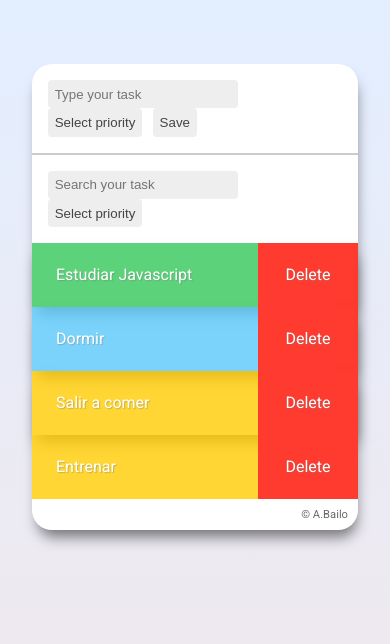
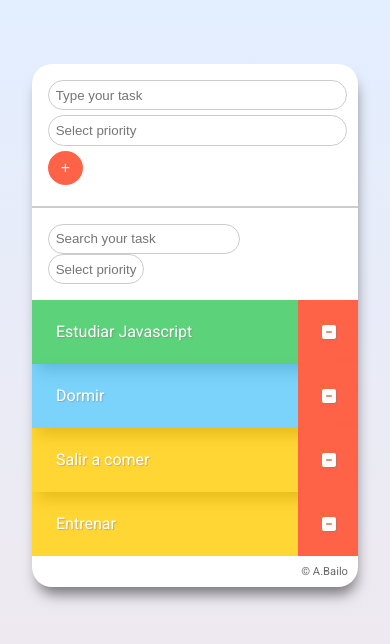
Before and after one commit to alejandrobailo/to_do_bootcamp_practice, a plain HTML site: page index.html in a window 390 px wide. Drawn offline with Linux system fonts and the light colour scheme.

Commit message:
Final 2.0

```diff
--- a/css/style.css
+++ b/css/style.css
@@ -19,25 +19,43 @@ body{
 
 #wrapper{
     max-width: 35em;
-    min-width: 18em;
+    min-width: 18.5em;
     margin: 4em auto;
     -webkit-box-shadow: 2px 11px 14px -4px rgba(0,0,0,0.5);
             box-shadow: 2px 11px 14px -4px rgba(0,0,0,0.5);
-
+    overflow: hidden;
     border-radius: 20px;
     background-color: white;
 }
 
 select,input {
     -webkit-appearance: none;
-    border: none;
-    color: #444;
-    background-color: #eee;
+    border: 1px solid #ccc;
+    color: #777777;
     padding: .5em;
-    border-radius: 4px;
+    border-radius: 20px;
     text-decoration: none;
     margin-right: .5em;
+    background: none;
+}
 
+.save{
+    float: right;
+    border-radius: 50%;
+    width: 35px;
+    background-color: tomato;
+    color: white;
+    font-size: 1em;
+    line-height: 18 px;
+    border: none;
+    cursor: pointer;
+    transition: .1s;
+}
+
+.save:hover{
+    transform: scale(1.1);
+    -webkit-box-shadow: inset 0px 0px 20px -10px rgba(255,255,255,1);
+            box-shadow: inset 0px 0px 20px -10px rgba(255,255,255,1);
 }
 
 input:focus,
@@ -46,7 +64,7 @@ select:focus, select:active {
 }
 
 header .type{
-    padding: 1em;
+    padding: 1em .3em 1em 1em;
     border-bottom: 2px solid #ccc;
 }
 
@@ -57,11 +75,11 @@ header .search{
 main article {
     position: relative;
     padding: 1.5em;
-    /* box-shadow:0 0 4px black; */
     -webkit-box-shadow: 2px 11px 14px -4px rgba(0,0,0,0.5);
             box-shadow: 2px 11px 14px -4px rgba(0,0,0,0.5);
     color: white;
     text-shadow: 1px 1px 1px rgb(120, 120, 120,.4);
+    overflow: hidden;
 }
 
 main article:last-child{
@@ -98,8 +116,8 @@ main article a{
     top: 0;
     right: 0;
     display: block;
-    background-color: rgb(255, 59, 48);
-    width: 100px;
+    background-color: tomato;
+    width: 60px;
     text-align: center;
     text-decoration: none;
     color: white;
@@ -121,7 +139,7 @@ footer{
     text-align: right;
 }
 
-@media only screen and (max-width: 360px){
+@media only screen and (max-width: 401px){
     form{
         display: -webkit-box;
         display: -ms-flexbox;
@@ -138,4 +156,9 @@ footer{
         margin-bottom: 5px;
         text-align: left;
     }
+
+    .save{
+        text-align: center;
+        float: none;
+    }
 }
--- a/index.html
+++ b/index.html
@@ -6,6 +6,7 @@
     <meta name="viewport" content="width=device-width, initial-scale=1.0">
     <meta http-equiv="X-UA-Compatible" content="ie=edge">
     <title>Task App</title>
+    <script src="https://kit.fontawesome.com/7bbbb26c9f.js" crossorigin="anonymous"></script>
     <link rel="stylesheet" href="css/style.css">
 </head>
 
@@ -21,7 +22,7 @@
                         <option value="daily">Daiy</option>
                         <option value="monthly">Monthly</option>
                     </select>
-                    <input type="submit" value="Save" id="save">
+                    <input type="submit" value="+" id="save" class="save">
                 </form>
                 <p id="alert"></p>
             </div>
--- a/js/scripts2.js
+++ b/js/scripts2.js
@@ -45,7 +45,7 @@ function drawOne(pId) {
     let task = taskList.find(item => item.idTarea == pId)
     sectionCreate.innerHTML += `<article id="${task.idTarea}" class="${task.prioridad}">
     <h2>${task.titulo}</h2>
-    <a href="#" title="delete">Delete</a>
+    <a href="#" title="delete"><i class="fas fa-minus-square"></i></a>
 </article>`
 
     //cada vez que creo una tarea capturo su boton de borrado para un futuro uso.
```
Also changed, not shown: js/scripts.js (deleted, +0 -104 lines).
